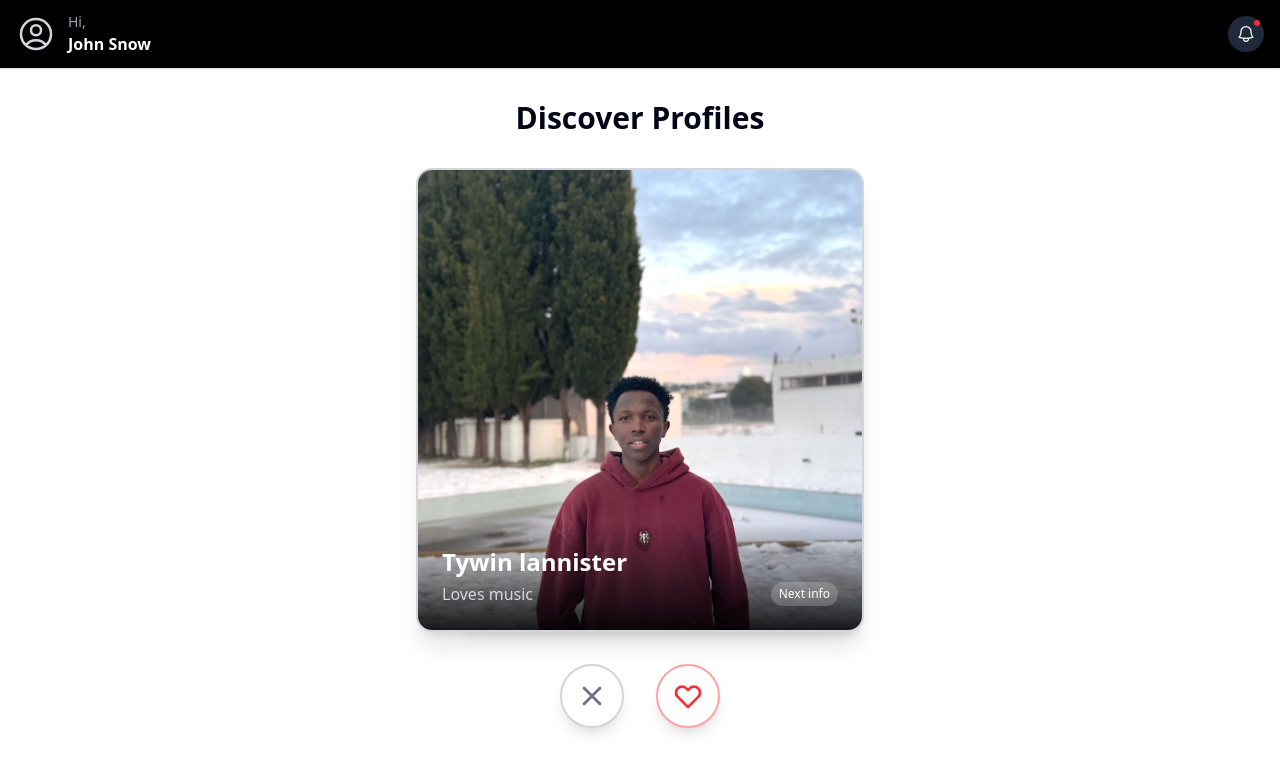
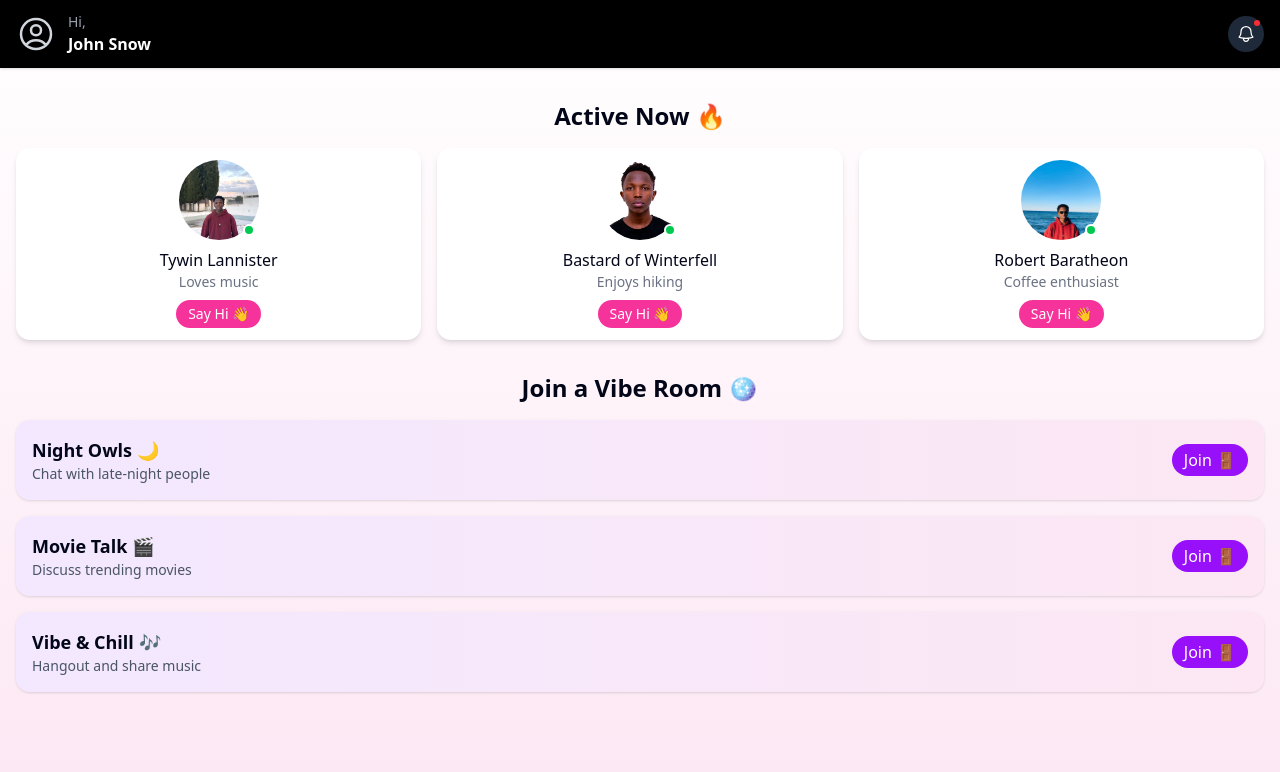
Before and after one commit to conta09/kunda-app, a Next.js app: page /dashboard in a window 1280 px wide. Shown: the top 772 px of the page. Built offline with nearby package versions, Linux system fonts and the light colour scheme.

Commit message:
added viberoom and removed swiping

```diff
--- /dev/null
+++ b/app/components/ActiveNowGrid.tsx
@@ -0,0 +1,37 @@
+import React from 'react';
+
+interface Profile {
+  id: number;
+  name: string;
+  img: string;
+  info: string;
+}
+
+interface Props {
+  profiles: Profile[];
+}
+
+const ActiveNowGrid: React.FC<Props> = ({ profiles }) => {
+  return (
+    <div>
+      <h2 className="text-2xl font-semibold mb-4 text-center">Active Now 🔥</h2>
+      <div className="grid grid-cols-2 sm:grid-cols-3 gap-4">
+        {profiles.map((profile) => (
+          <div key={profile.id} className="bg-white rounded-xl shadow-md p-3 flex flex-col items-center">
+            <div className="relative">
+              <img src={profile.img} alt={profile.name} className="w-20 h-20 rounded-full object-cover" />
+              <span className="absolute bottom-1 right-1 w-3 h-3 bg-green-500 rounded-full border-2 border-white"></span>
+            </div>
+            <h3 className="mt-2 font-medium">{profile.name}</h3>
+            <p className="text-sm text-gray-500">{profile.info}</p>
+            <button className="mt-2 bg-pink-500 text-white px-3 py-1 rounded-full text-sm hover:bg-pink-600">
+              Say Hi 👋
+            </button>
+          </div>
+        ))}
+      </div>
+    </div>
+  );
+};
+
+export default ActiveNowGrid;
--- /dev/null
+++ b/app/components/VibeRoomList.tsx
@@ -0,0 +1,30 @@
+import React from 'react';
+
+const rooms = [
+  { id: 1, name: 'Night Owls 🌙', description: 'Chat with late-night people' },
+  { id: 2, name: 'Movie Talk 🎬', description: 'Discuss trending movies' },
+  { id: 3, name: 'Vibe & Chill 🎶', description: 'Hangout and share music' },
+];
+
+const VibeRoomList: React.FC = () => {
+  return (
+    <div className="mt-8">
+      <h2 className="text-2xl font-semibold mb-4 text-center">Join a Vibe Room 🪩</h2>
+      <div className="space-y-4">
+        {rooms.map((room) => (
+          <div key={room.id} className="bg-gradient-to-r from-purple-100 to-pink-100 rounded-xl p-4 shadow flex justify-between items-center">
+            <div>
+              <h3 className="text-lg font-bold">{room.name}</h3>
+              <p className="text-sm text-gray-600">{room.description}</p>
+            </div>
+            <button className="bg-purple-600 text-white px-3 py-1 rounded-full hover:bg-purple-700">
+              Join 🚪
+            </button>
+          </div>
+        ))}
+      </div>
+    </div>
+  );
+};
+
+export default VibeRoomList;
--- a/app/dashboard/page.tsx
+++ b/app/dashboard/page.tsx
@@ -1,24 +1,23 @@
-// app/page.tsx
 import React from 'react';
 import TopBar from '../components/TopBar';
-import SwipeCarousel from '../components/SwipeCards';
+import ActiveNowGrid from '../components/ActiveNowGrid';
+import VibeRoomList from '../components/VibeRoomList';
+
 const HomePage = () => {
-  // Assuming your images are in the public folder
   const profiles = [
-    { id: 1, name: 'Tywin lannister', info: 'Loves music', img: '/img1.jpg' },
-  { id: 2, name: 'Basterd of winterfell', info: 'Enjoys hiking', img: '/img2.jpg' },
-  { id: 3, name: 'robert baratheon', info: 'Coffee enthusiast', img: '/img3.jpg' },
+    { id: 1, name: 'Tywin Lannister', info: 'Loves music', img: '/img1.jpg' },
+    { id: 2, name: 'Bastard of Winterfell', info: 'Enjoys hiking', img: '/img2.jpg' },
+    { id: 3, name: 'Robert Baratheon', info: 'Coffee enthusiast', img: '/img3.jpg' },
   ];
 
   return (
-    <div className="flex flex-col min-h-screen">
+    <div className="flex flex-col min-h-screen bg-gradient-to-b from-white to-pink-100">
       <TopBar />
 
       <main className="flex-1 container mx-auto px-4 py-8">
-        <h1 className="text-3xl font-bold text-center mb-8">Discover Profiles</h1>
-        <SwipeCarousel profiles={profiles} />
+        <ActiveNowGrid profiles={profiles} />
+        <VibeRoomList />
       </main>
-
     </div>
   );
 };
```
